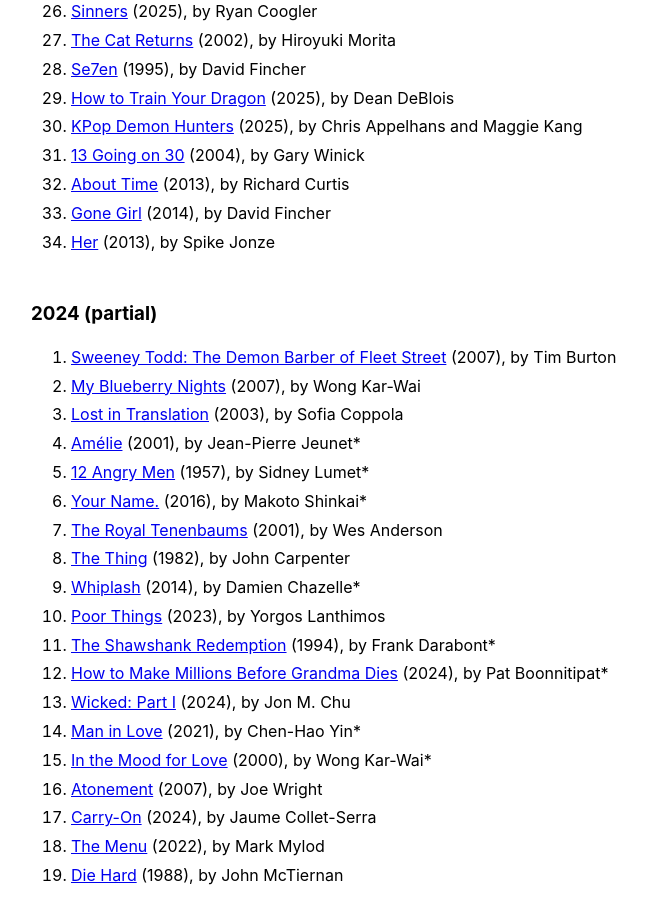
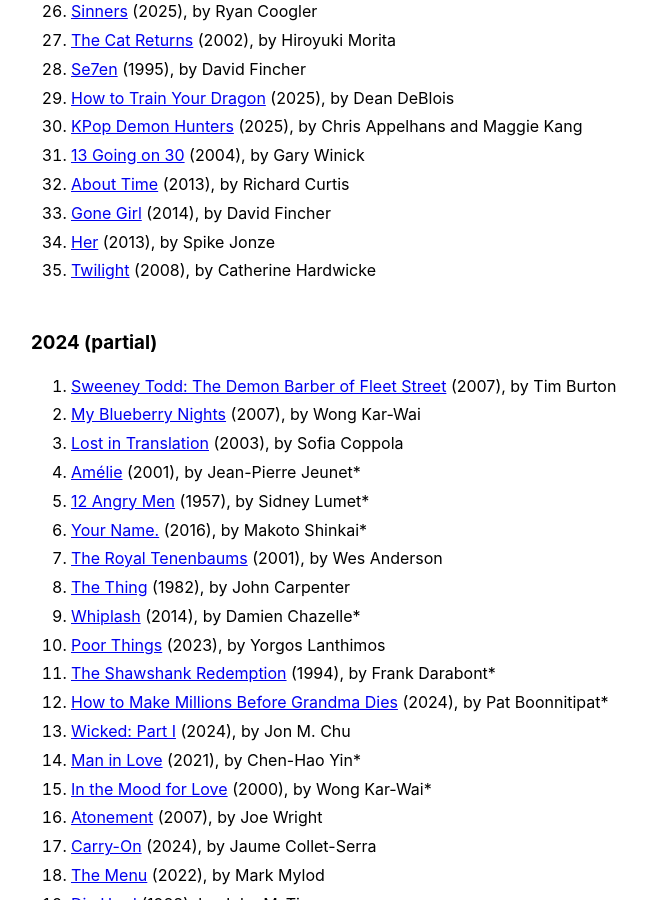
Before and after one commit to llucasly/llucasly.github.io, a Jekyll site: the page built from watching list.md, in a window 1280 px wide and 900 px high, scrolled down 1047 px. Shown: the whole window, without its empty margins (289-936 px from the left). Built offline with Jekyll 4.4.1, drawn with Linux system fonts in a browser that asks for light colours.

Commit message:
Added Movie

```diff
--- a/watching list.md
+++ b/watching list.md
@@ -42,6 +42,7 @@ Films I especially loved are marked with an astrisk (*).
 32. [About Time](https://letterboxd.com/film/about-time/) (2013), by Richard Curtis
 33. [Gone Girl](https://letterboxd.com/film/gone-girl/) (2014), by David Fincher
 34. [Her](https://letterboxd.com/film/her/) (2013), by Spike Jonze
+35. [Twilight](https://letterboxd.com/film/twilight-2008/) (2008), by Catherine Hardwicke
 
 ### 2024 (partial)
 1. [Sweeney Todd: The Demon Barber of Fleet Street](https://letterboxd.com/film/sweeney-todd-the-demon-barber-of-fleet-street-2007/) (2007), by Tim Burton
```
